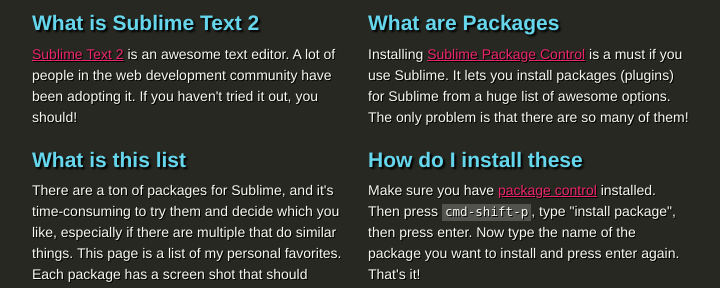
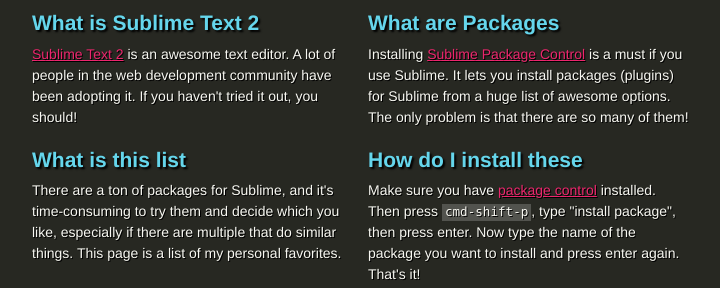
Before and after one commit to incompl/curated-sublime-package-list, a plain HTML site: page index.html in a window 1280 px wide. Shown: the part 131-419 px from the top of the page, without its empty margins (272-992 px from the left). Drawn offline with Linux system fonts and the light colour scheme.

Commit message:
removing unnecessary copy

```diff
--- a/index.html
+++ b/index.html
@@ -21,7 +21,7 @@
       </section>
       <section class="info">
         <h1>What is this list</h1>
-        <p>There are a ton of packages for Sublime, and it's time-consuming to try them and decide which you like, especially if there are multiple that do similar things. This page is a list of my personal favorites. Each package has a screen shot that should quickly give you an idea what it does and how it works.</p>
+        <p>There are a ton of packages for Sublime, and it's time-consuming to try them and decide which you like, especially if there are multiple that do similar things. This page is a list of my personal favorites.</p>
       </section>
       <section class="info">
         <h1>How do I install these</h1>
```
